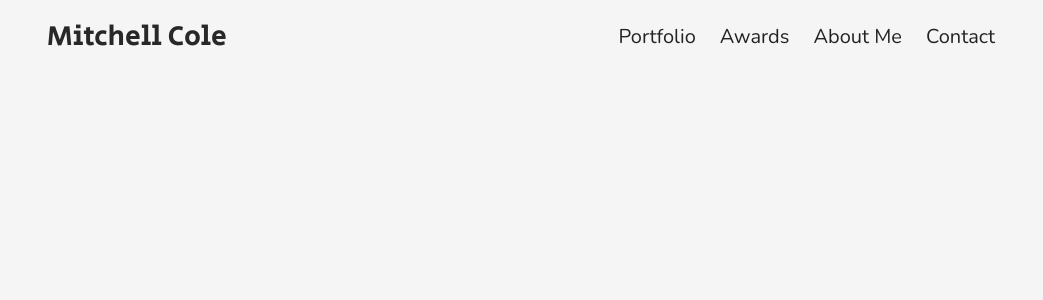
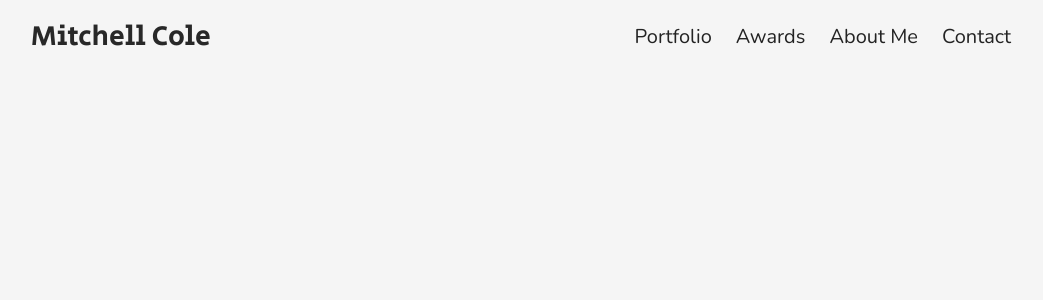
Before and after one commit to bradlylewis/mitchell-cole-portfolio, a React (Create React App) app: page / in a window 1280 px wide. Shown: the top 300 px of the page, without its empty margins (113-1156 px from the left). Built offline with nearby package versions, Linux system fonts and the light colour scheme.

Commit message:
shrink container for 900px breakpoint

```diff
--- a/src/App.css
+++ b/src/App.css
@@ -10,7 +10,7 @@
 
 @media screen and (min-width: 900px) {
     #app {
-        padding: 0 10rem;
+        padding: 0 9rem;
     }
 }
 
```
